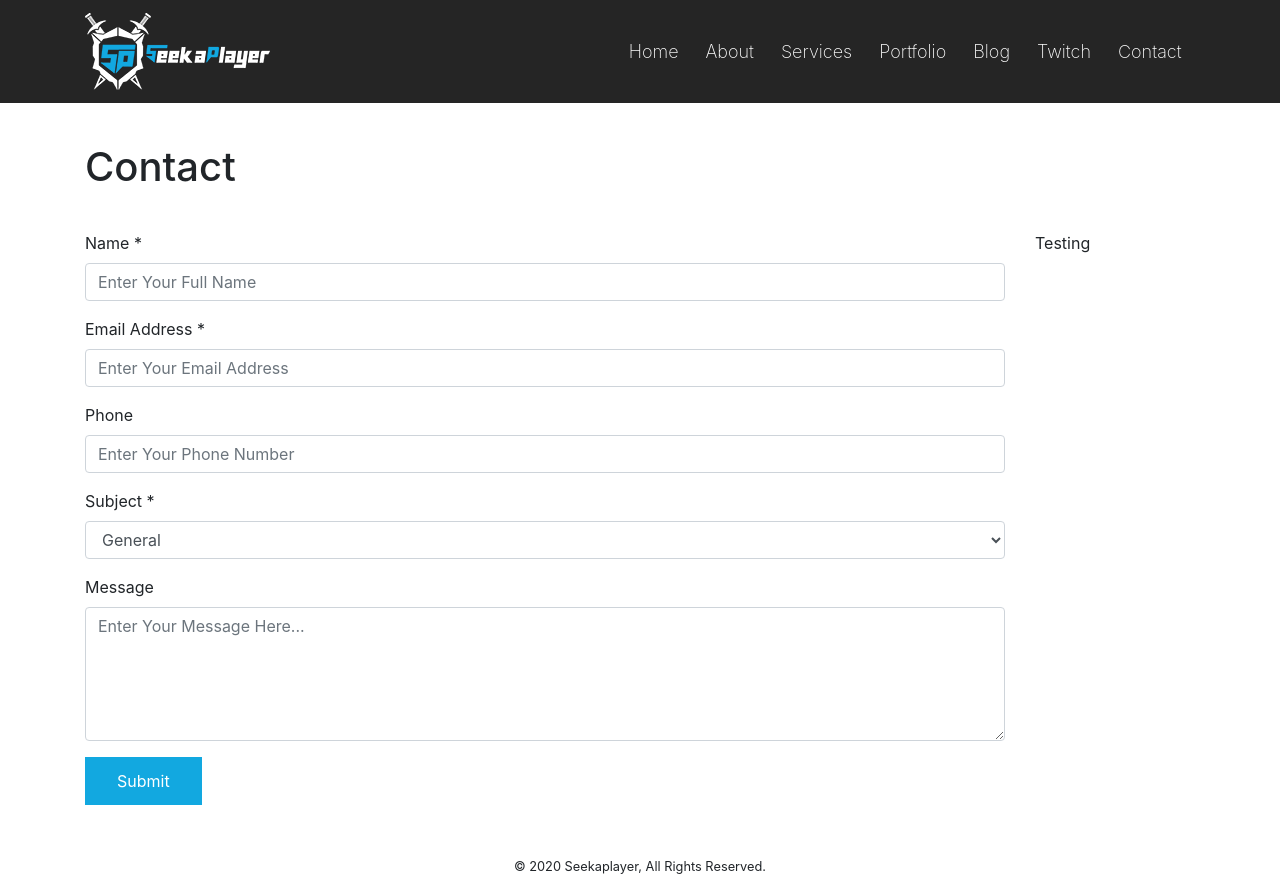
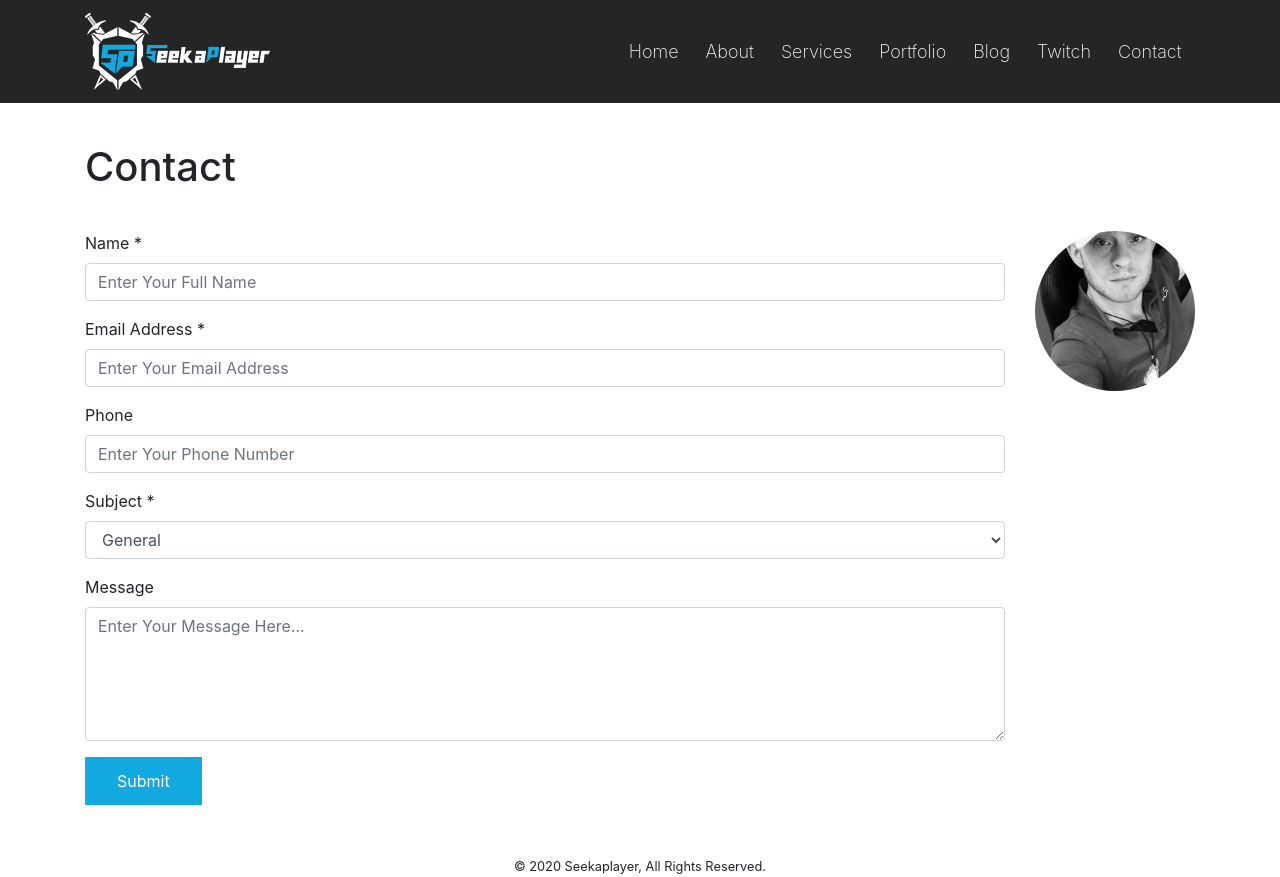
Before and after one commit to seekaplayer/Seekaplayer-Website, a React (Create React App) app in the folder client/: page /Contact in a window 1280 px wide. Built offline with nearby package versions, Linux system fonts and the light colour scheme.

Commit message:
Added in avatar image to contact page

```diff
--- /dev/null
+++ b/client/src/Components/Avatar.js
@@ -0,0 +1,12 @@
+// React
+import React from "react";
+// Avatar
+import AvatarImage from "../Images/seekaplayer_avatar.jpg";
+// React-Bootstrap
+import Image from "react-bootstrap/Image";
+
+const Avatar = () => {
+  return <Image src={AvatarImage} fluid roundedCircle />;
+};
+
+export default Avatar;
--- a/client/src/Pages/Contact.js
+++ b/client/src/Pages/Contact.js
@@ -2,6 +2,7 @@
 import React from "react";
 // Components
 import ContactForm from "../Components/ContactForm";
+import Avatar from "../Components/Avatar";
 // React Bootstrap
 import Container from "react-bootstrap/Container";
 import Row from "react-bootstrap/Row";
@@ -20,7 +21,9 @@ const Contact = () => {
         <Col xs={12} md={8} lg={10}>
           <ContactForm />
         </Col>
-        <Col>Testing</Col>
+        <Col>
+          <Avatar className="" />
+        </Col>
       </Row>
     </Container>
   );
--- a/client/src/Pages/Services.js
+++ b/client/src/Pages/Services.js
@@ -6,7 +6,7 @@ const Services = () => {
   return (
     <Container>
       <header className="page-heading">
-        <h1>Portfolio</h1>
+        <h1>Services</h1>
       </header>
     </Container>
   );
```
Also changed, not shown: client/src/Images/seekaplayer_avatar.jpg (added).
